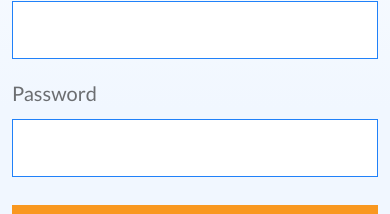
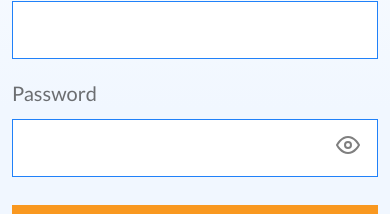
Before and after one commit to Dreezy305/HuntersWall, a Next.js app: page /login in a window 390 px wide. Shown: the part 630-844 px from the top of the page. Built offline with nearby package versions, Linux system fonts and the light colour scheme.

Commit message:
toggle password

```diff
--- a/pages/login.js
+++ b/pages/login.js
@@ -6,6 +6,12 @@ import React, { useState } from "react";
 import Layout from "../layouts";
 
 function Login() {
+  const [passwordShown, setPasswordShown] = useState(false);
+
+  const togglePasswordVisiblity = () => {
+    setPasswordShown(passwordShown ? false : true);
+  };
+
   const image = {
     img: "/img/createacc.png",
   };
@@ -24,17 +30,50 @@ function Login() {
             <div className="col-lg-6 pt-5 text-center createAcc_leftCol">
               <h2>Welcome Back</h2>
 
-              <form className="row g-4 py-5 createAcc_form">
+              <form
+                className="row g-4 py-5 createAcc_form"
+                onSubmit={() => e.preventDefault()}
+              >
                 <div className="col-md-12 col-sm-6 text-start">
                   <label className="form-label pb-2">Email</label>
                   <br />
                   <input type="text" className="px-3 py-3" required />
                 </div>
 
-                <div className="col-md-12 col-sm-6 text-start">
+                <div className="col-md-12 col-sm-6 text-start position-relative pass-wrapper">
                   <label className="form-label pb-2">Password</label>
                   <br />
-                  <input type="text" className="px-3 py-3" required />
+                  <input
+                    type={passwordShown ? "text" : "password"}
+                    className="px-3 py-3"
+                    required
+                  />
+                  <svg
+                    width="24"
+                    height="24"
+                    viewBox="0 0 24 24"
+                    className="position-absolute svg"
+                    onClick={() => togglePasswordVisiblity()}
+                    fill="none"
+                    xmlns="http://www.w3.org/2000/svg"
+                  >
+                    <path
+                      d="M1 12C1 12 5 4 12 4C19 4 23 12 23 12C23 12 19 20 12 20C5 20 1 12 1 12Z"
+                      stroke="black"
+                      strokeOpacity="0.5"
+                      strokeWidth="2"
+                      strokeLinecap="round"
+                      strokeLinejoin="round"
+                    />
+                    <path
+                      d="M12 15C13.6569 15 15 13.6569 15 12C15 10.3431 13.6569 9 12 9C10.3431 9 9 10.3431 9 12C9 13.6569 10.3431 15 12 15Z"
+                      stroke="black"
+                      strokeOpacity="0.5"
+                      strokeWidth="2"
+                      strokeLinecap="round"
+                      strokeLinejoin="round"
+                    />
+                  </svg>
                 </div>
 
                 <div className="col-md-12 col-sm-6 py-1 text-center">
--- a/styles/globals.scss
+++ b/styles/globals.scss
@@ -525,6 +525,11 @@
   }
 }
 
+.svg {
+  // right: 30px;
+  // top: 50px;
+}
+
 /** MOBILE RESPONSIVENESS STYLES FOR SMALL SCREENS */
 @media screen and (max-width: 600px) {
   .home {
@@ -885,6 +890,10 @@
   .img1 {
     width: 100%;
   }
+  .svg {
+    right: 60px;
+    top: 50px;
+  }
 }
 
 @media screen and (max-width: 1024px) {
@@ -989,4 +998,8 @@
       line-height: 17px;
     }
   }
+  .svg {
+    top: 50px;
+    right: 30px;
+  }
 }
```
